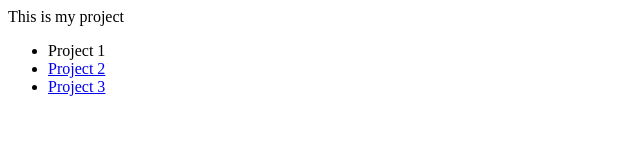
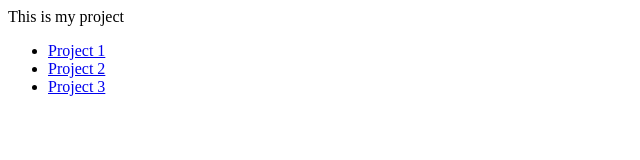
Before and after one commit to Shanera04/Shanera04.github.io, a plain HTML site: page index.html in a window 1280 px wide. Shown: the full height of the page, 0-640 px from the left. Drawn offline with Linux system fonts and the light colour scheme.

Commit message:
Update index.html

```diff
--- a/index.html
+++ b/index.html
@@ -4,7 +4,7 @@
 <body>
 <p> This is my project </p>
 <ul>
-  <li> Project 1</li>
+  <li> <a href="project1/resume.html">Project 1</li>
   <li> <a href="project2/resume.html">Project 2</a></li>
   <li><a href="project3/index.html"> Project 3</a></li>
 </ul>
```
